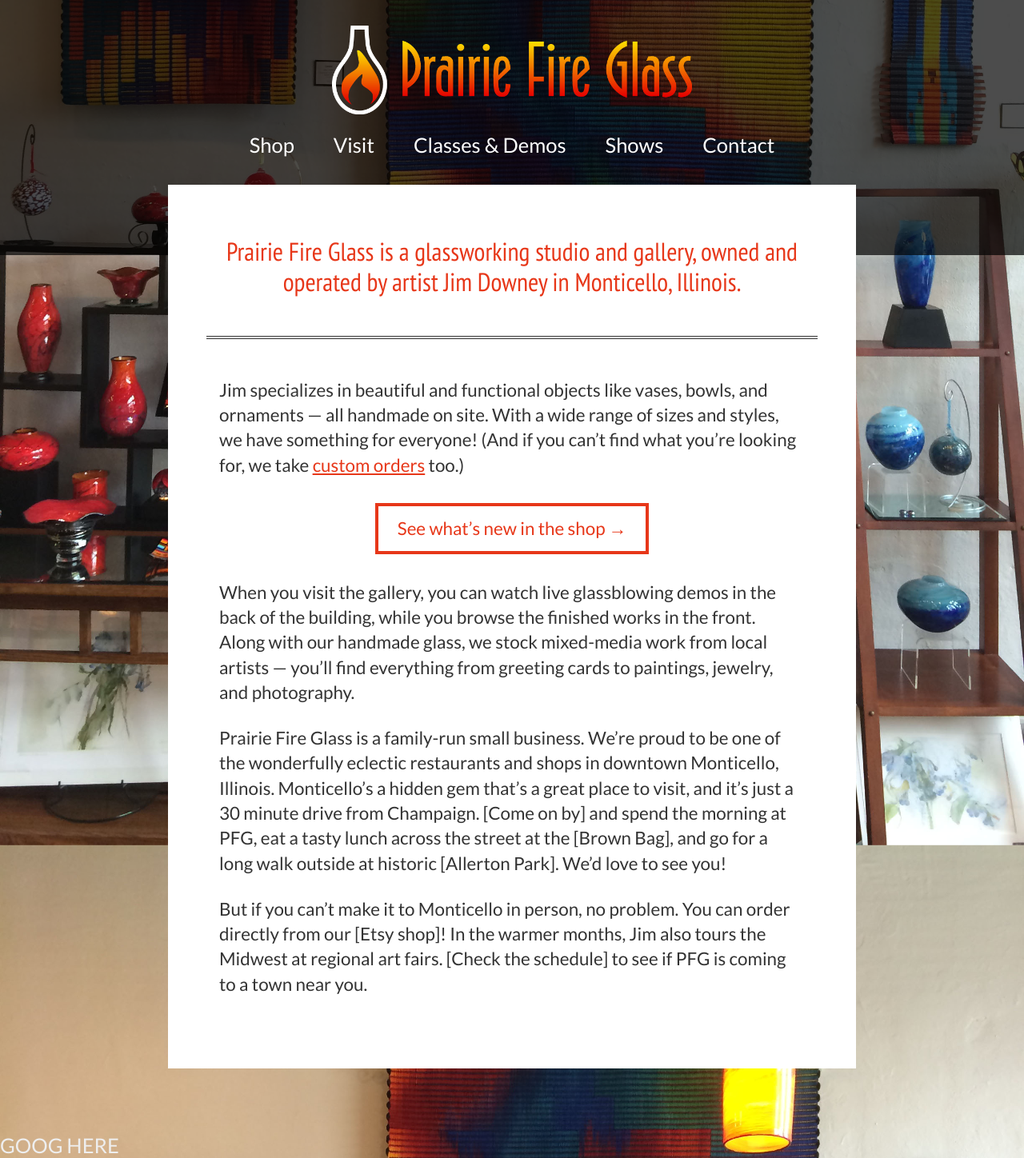
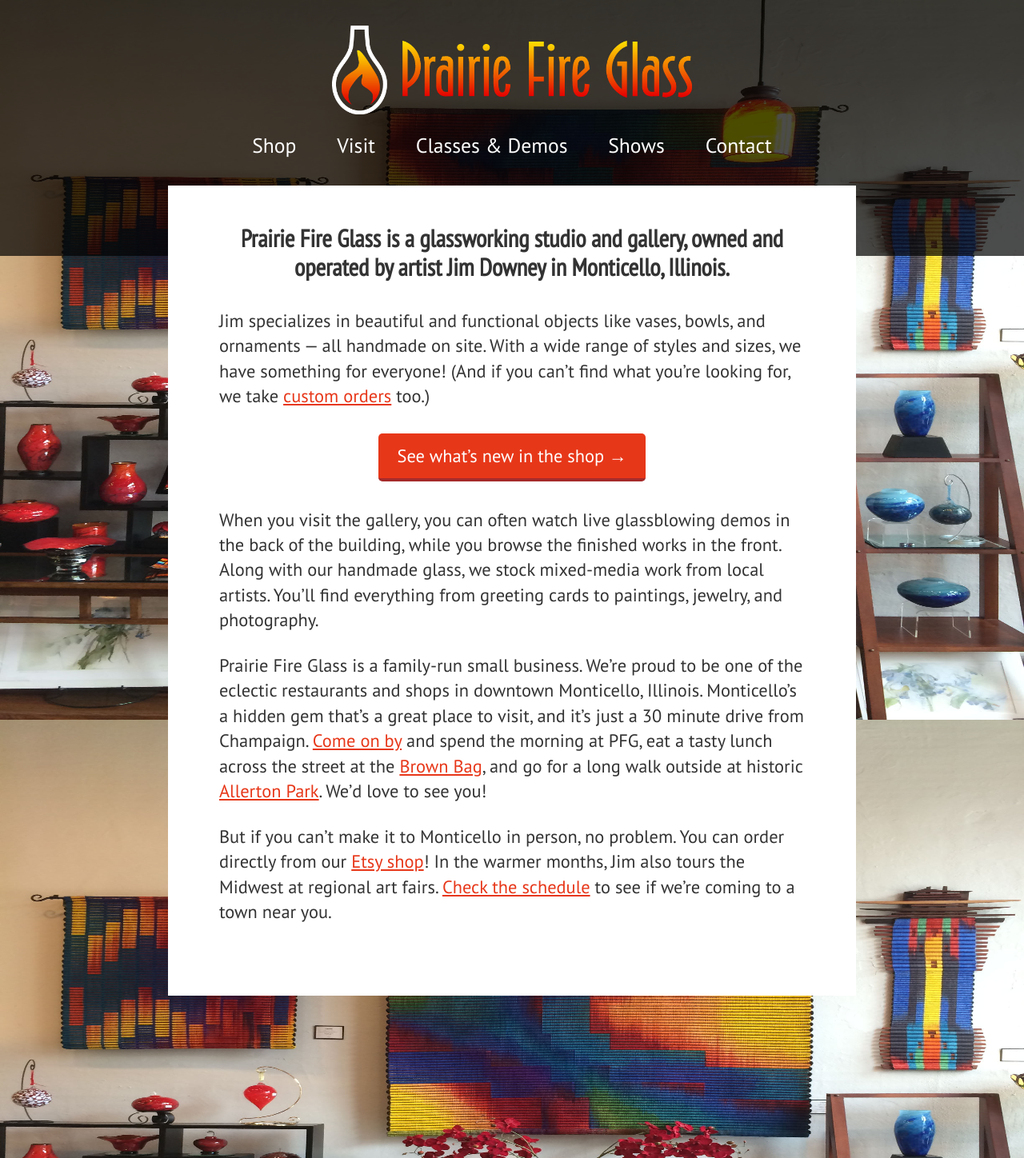
Before and after one commit to prairiefireglass/prairiefireglass.github.io, a Jekyll site: the page built from index.html, in a window 1280 px wide. Shown: the whole page at 80% size. Built offline with Jekyll 4.4.1, drawn with Linux system fonts in a browser that asks for light colours; nearby versions of some CDN libraries.

Commit message:
First pass at wiring up the Etsy API, misc copy and styling improvements

```diff
--- a/_includes/components/analytics.html
+++ b/_includes/components/analytics.html
@@ -1 +1 @@
-GOOG HERE
+<!-- GOOG HERE -->
--- a/_includes/home/head.html
+++ b/_includes/home/head.html
@@ -16,8 +16,7 @@
     <link rel="icon" type="image/png" href="/assets/images/favicon.png">
     <link rel="author" href="/humans.txt" />
     <script src="//ajax.googleapis.com/ajax/libs/jquery/1.11.0/jquery.min.js"></script>
-    <script type="text/javascript" src="/assets/javascript/scripts.js"></script>
+    <script src="/assets/javascript/etsy.js"></script>
     <link href='http://fonts.googleapis.com/css?family=PT+Sans+Narrow' rel='stylesheet' type='text/css'>
     <link href='http://fonts.googleapis.com/css?family=PT+Sans' rel='stylesheet' type='text/css'>
-    <link href='http://fonts.googleapis.com/css?family=Lato:300,400' rel='stylesheet' type='text/css'>
   </head>
--- a/assets/stylesheets/globals/_buttons.scss
+++ b/assets/stylesheets/globals/_buttons.scss
@@ -2,7 +2,13 @@
   display: inline-block;
   padding: 0.75rem 1.5rem;
   font-size: 1.4rem;
-  color: $color-link;
+  background: $color-link;
+  color: white;
   text-decoration: none;
-  border: 4px solid $color-link;
+  border-bottom: 4px solid brown;
+  @include border-radius(5px);
+
+  &:hover {
+    color: white;
+  }
 }
--- a/assets/stylesheets/globals/_mixins.scss
+++ b/assets/stylesheets/globals/_mixins.scss
@@ -1,5 +1,5 @@
 // Typography ———————————————————————————————— •
-$font-sans: 'Lato', Helvetica, 'Lucida Grande', sans-serif;
+$font-sans: 'PT Sans', Helvetica, 'Lucida Grande', sans-serif;
 
 @mixin font-smoothing($attr) {
   -webkit-font-smoothing: $attr;
--- a/assets/stylesheets/style.scss
+++ b/assets/stylesheets/style.scss
@@ -16,7 +16,8 @@
   @include font-smoothing(antialiased);
   background: url(../../assets/images/home/wall2.jpg);
   background-size: 100%;
-  background-position: 0 -650px;
+  background-position: 0 -600px;
+  background-attachment: fixed;
   color: $color-text;
   font-family: $font-sans;
   font-size: 1.6rem;
@@ -38,7 +39,7 @@
   max-width: 860px;
   background: white;
   color: #333;
-  padding: 4rem;
+  padding: 3rem 4rem 4rem;
   margin: -6rem auto 5rem;
 }
 
@@ -99,20 +100,47 @@
 }
 
 section {
+  .etsy-items {
+    text-align: center;
+    margin-bottom: 2rem;
 
+    a {
+      position: relative;
+      bottom: 0;
+      display: inline-block;
+      vertical-align: top;
+      width: 12rem;
+      height: 12rem;
+      margin: 0 0.5rem;
+      @include box-shadow(0 3px 3px rgba(0,0,0,0.1));
+      @include transition(ease-in-out all 0.1s);
+
+      &:hover {
+        bottom: 3px;
+        @include box-shadow(0 3px 3px rgba(0,0,0,0.2));
+      }
+    }
+
+    img {
+      min-width: 100%;
+      min-height: 100%;
+      max-width: 100%;
+      max-height: 100%;
+    }
+  }
 }
 
 h1 {
-  font: 2rem/1.2 'PT Sans Narrow';
-  margin-bottom: 3rem;
+  font: 1.9rem/1.2 'PT Sans Narrow';
+  margin-bottom: 2rem;
   text-align: center;
-  color: #e73719;
+  font-weight: bold;
 }
 
 hr {
   border-top: 4px double #333;
   height: 0;
-  margin: 2rem -1rem 3rem;
+  margin: 1rem -1rem 3rem;
   clear: left;
 }
 
@@ -181,6 +209,11 @@
   nav {
     margin: 1rem -1rem 2rem;
   }
+
+  section .etsy-items a {
+    width: 8rem;
+    height: 8rem;
+  }
 }
 
 @include responsive-break-point(480px) {
--- a/index.html
+++ b/index.html
@@ -7,23 +7,23 @@
     <h1>
       Prairie Fire Glass is a glassworking studio and gallery, owned and operated by artist Jim Downey in Monticello, Illinois.
     </h1>
-    <hr>
   </header>
   <article>
+    <div class="etsy-items" data-behavior="etsy-items"></div>
     <p>
-      Jim specializes in beautiful and functional objects like vases, bowls, and ornaments — all handmade on site. With a wide range of sizes and styles, we have something for everyone! (And if you can&rsquo;t find what you&rsquo;re looking for, we take <a href="#">custom orders</a> too.)
+      Jim specializes in beautiful and functional objects like vases, bowls, and ornaments — all handmade on site. With a wide range of styles and sizes, we have something for everyone! (And if you can&rsquo;t find what you&rsquo;re looking for, we take <a href="shop#custom">custom orders</a> too.)
     </p>
     <p class="cta">
       <a href="shop/" class="cta-button">See what&rsquo;s new in the shop &rarr;</a>
     </p>
     <p>
-      When you visit the gallery, you can watch live glassblowing demos in the back of the building, while you browse the finished works in the front. Along with our handmade glass, we stock mixed-media work from local artists — you’ll find everything from greeting cards to paintings, jewelry, and photography.
+      When you visit the gallery, you can often watch live glassblowing demos in the back of the building, while you browse the finished works in the front. Along with our handmade glass, we stock mixed-media work from local artists. You’ll find everything from greeting cards to paintings, jewelry, and photography.
     </p>
     <p>
-      Prairie Fire Glass is a family-run small business. We’re proud to be one of the wonderfully eclectic restaurants and shops in downtown Monticello, Illinois. Monticello’s a hidden gem that’s a great place to visit, and it’s just a 30 minute drive from Champaign. [Come on by] and spend the morning at PFG, eat a tasty lunch across the street at the [Brown Bag], and go for a long walk outside at historic [Allerton Park]. We’d love to see you!
+      Prairie Fire Glass is a family-run small business. We’re proud to be one of the eclectic restaurants and shops in downtown Monticello, Illinois. Monticello’s a hidden gem that’s a great place to visit, and it’s just a 30 minute drive from Champaign. <a href="visit/">Come on by</a> and spend the morning at PFG, eat a tasty lunch across the street at the <a href="http://www.monticellobrownbag.com/">Brown Bag</a>, and go for a long walk outside at historic <a href="http://allerton.illinois.edu/">Allerton Park</a>. We’d love to see you!
     </p>
     <p>
-      But if you can’t make it to Monticello in person, no problem. You can order directly from our [Etsy shop]! In the warmer months, Jim also tours the Midwest at regional art fairs. [Check the schedule] to see if PFG is coming to a town near you.
+      But if you can’t make it to Monticello in person, no problem. You can order directly from our <a href="http://etsy.com/shop/JimDowney">Etsy shop</a>! In the warmer months, Jim also tours the Midwest at regional art fairs. <a href="shows/">Check the schedule</a> to see if we&rsquo;re coming to a town near you.
     </p>
   </article>
 </section>
```
Also changed, not shown: assets/javascript/etsy.coffee (added, +18 -0 lines), assets/images/favicon.png (deleted).
